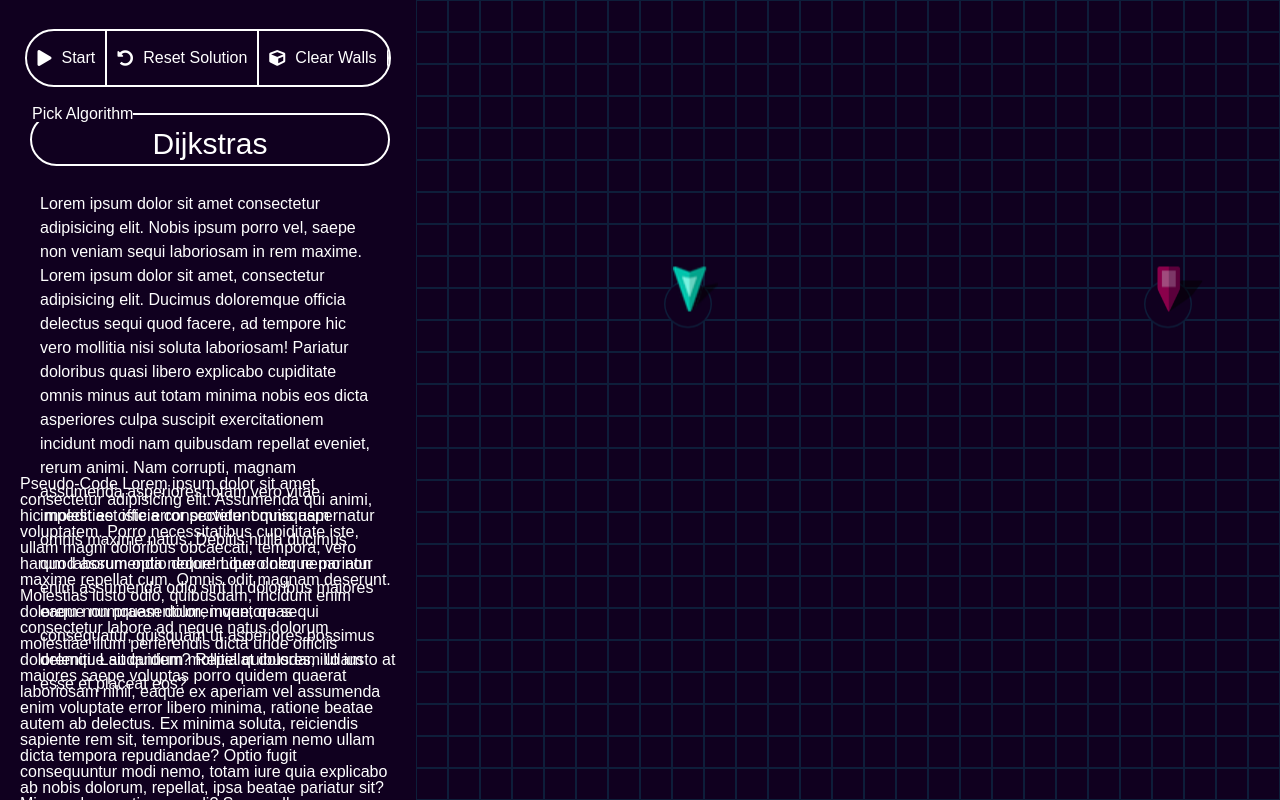
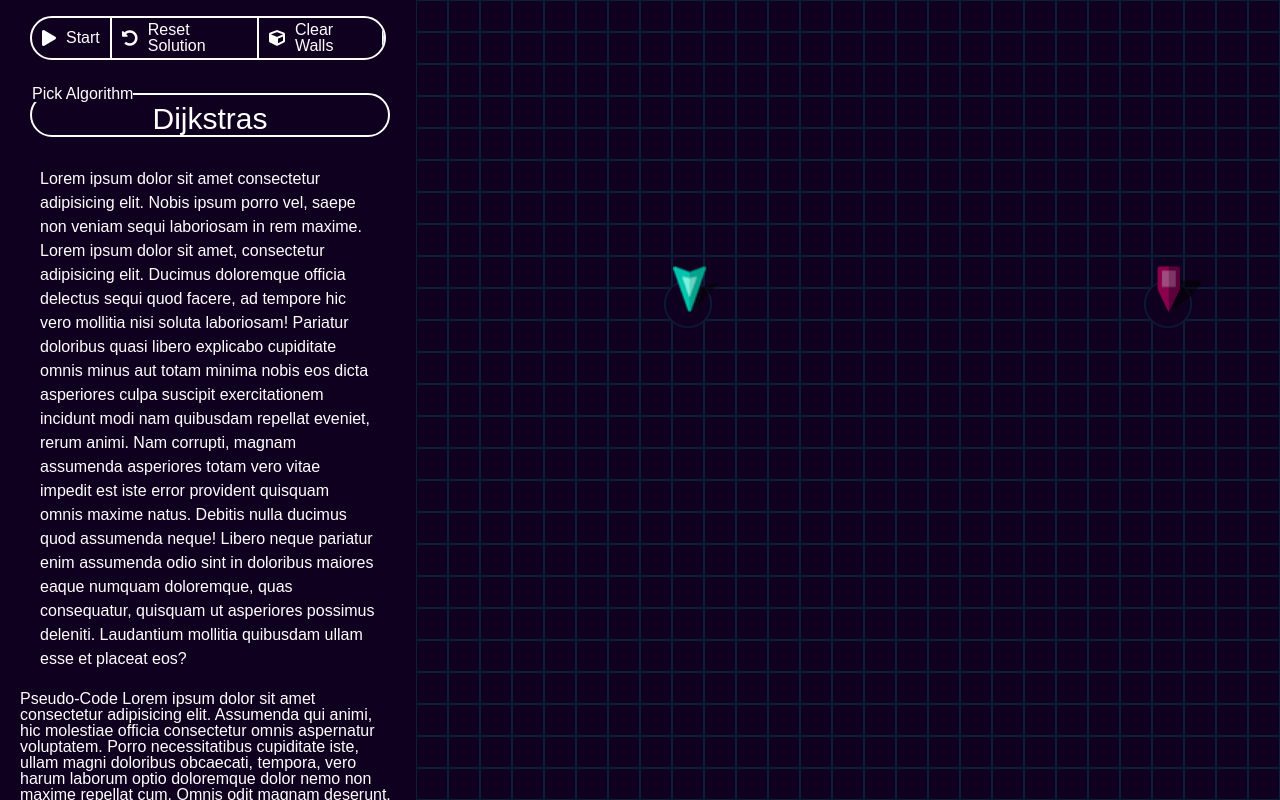
Before and after one commit to dcorso21/Versatile-Pathfinder, a plain HTML site: page index.html in a window 1280 px wide. Drawn offline with Linux system fonts and the light colour scheme.

Commit message:
scroll menu

```diff
--- a/index.html
+++ b/index.html
@@ -24,6 +24,7 @@
           </ul>
         </div>
       </div>
+      <div class="scrollable">
         <div class="pick-algo">
           <fieldset>
             <legend>Pick Algorithm</legend>
@@ -45,6 +46,7 @@
           Lorem ipsum dolor sit amet consectetur adipisicing elit. Assumenda qui animi, hic molestiae officia consectetur omnis aspernatur voluptatem. Porro necessitatibus cupiditate iste, ullam magni doloribus obcaecati, tempora, vero harum laborum optio doloremque dolor nemo non maxime repellat cum. Omnis odit magnam deserunt. Molestias iusto odio, quibusdam, incidunt enim dolorem non praesentium, inventore sequi consectetur labore ad neque natus dolorum molestiae illum perferendis dicta unde officiis doloremque sit quidem? Repellat dolores, illo iusto at maiores saepe voluptas porro quidem quaerat laboriosam nihil, eaque ex aperiam vel assumenda enim voluptate error libero minima, ratione beatae autem ab delectus. Ex minima soluta, reiciendis sapiente rem sit, temporibus, aperiam nemo ullam dicta tempora repudiandae? Optio fugit consequuntur modi nemo, totam iure quia explicabo ab nobis dolorum, repellat, ipsa beatae pariatur sit? Minus, obcaecati commodi? Saepe ullam, laboriosam eveniet eum beatae quaerat iure quo nemo fugiat blanditiis. Modi magni aperiam id eveniet sit, quis pariatur. Maiores fugit animi corporis nostrum, aliquid maxime sunt rem architecto eum ab voluptate delectus cumque, praesentium itaque aut quibusdam accusamus quos illo necessitatibus assumenda. Perspiciatis maiores sunt dolorum quasi ex consectetur dolore, omnis ea tenetur, rem pariatur. Ab mollitia ut fugit voluptatibus illum dolorem est! Fugiat natus corrupti sequi est!
         </div>
       </div>
+    </div>
     <div class="grid"></div>
   </div>
   <script src="js/main.js"></script>
--- a/styles/main.css
+++ b/styles/main.css
@@ -90,13 +90,14 @@ body {
 
 .menu {
   display: grid;
-  grid-template-rows: 10% 10% 40% 40%;
+  grid-template-rows: min-content 1fr;
   width: 100%;
-  padding: 20px;
   overflow-y: scroll;
+  padding: 0 20px;
 }
 .menu .head-menu {
   grid-row: 1;
+  padding: 10px;
   display: flex;
   justify-content: center;
   align-items: center;
@@ -132,18 +133,21 @@ body {
   color: white;
   margin-right: 10px;
 }
-.menu .pick-algo {
+.menu .scrollable {
+  overflow-y: scroll;
   grid-row: 2;
+}
+.menu .scrollable .pick-algo {
   overflow: hidden;
   padding: 10px;
 }
-.menu .pick-algo fieldset {
+.menu .scrollable .pick-algo fieldset {
   border: 2px solid white;
   border-radius: 30px;
   height: 100%;
   width: 100%;
 }
-.menu .pick-algo fieldset #algo-select {
+.menu .scrollable .pick-algo fieldset #algo-select {
   cursor: pointer;
   background-color: transparent;
   height: 100%;
@@ -154,8 +158,7 @@ body {
   border: none;
   text-align-last: center;
 }
-.menu .description {
-  grid-row: 3;
+.menu .scrollable .description {
   padding: 20px;
   line-height: 150%;
 }
```
Lines whose indentation alone changed are shown as unchanged.
